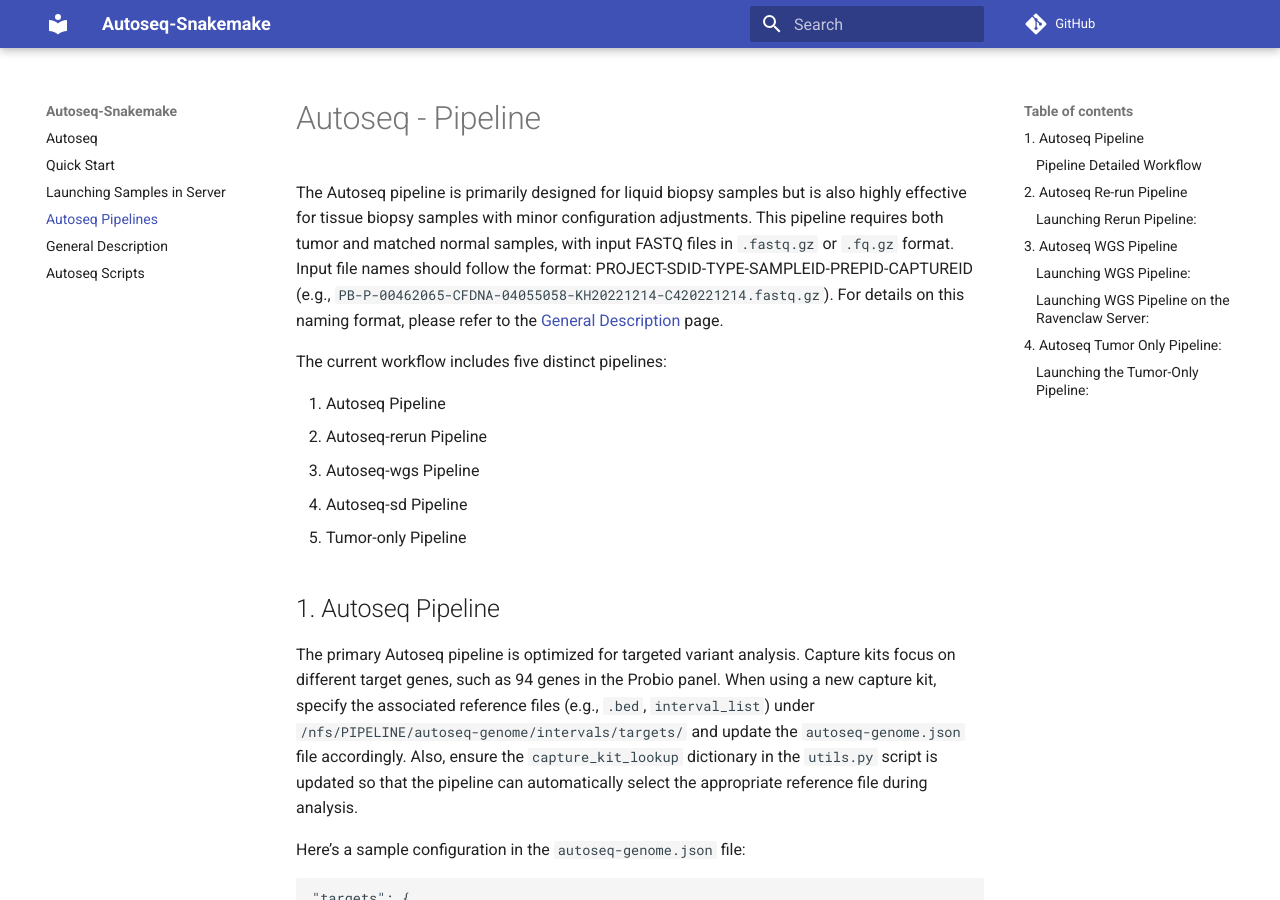
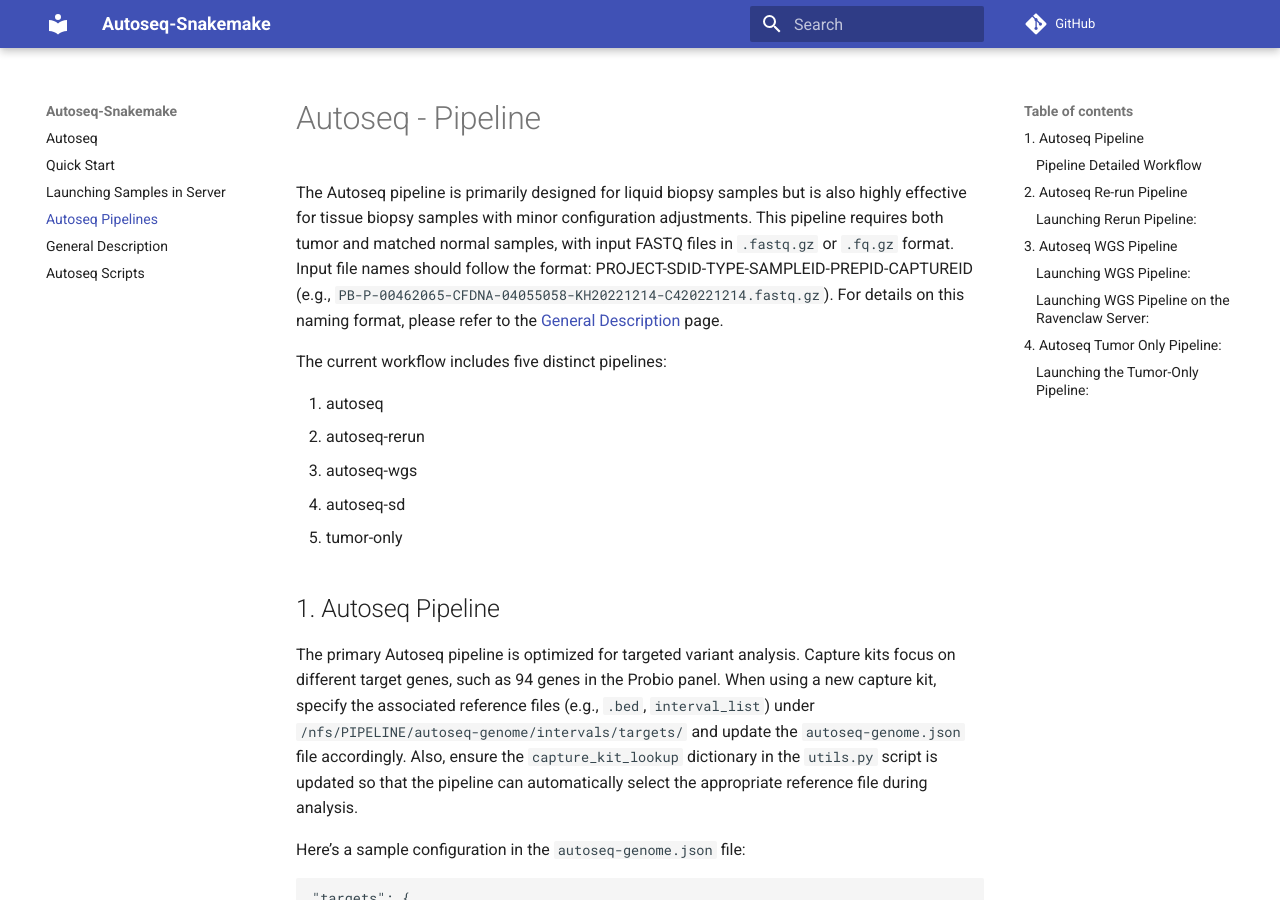
Before and after one commit to ClinSeq/autoseq-snakemake, an MkDocs documentation site: the page built from docs/autoseq_pipeline.md, in a window 1280 px wide and 900 px high. Built offline with MkDocs 1.6.1 and Material for MkDocs 9.7.7, drawn with Linux system fonts in a browser that asks for light colours; comment, search, counter and statistics services are not loaded.

Commit message:
Update autoseq_pipeline.md

```diff
--- a/docs/autoseq_pipeline.md
+++ b/docs/autoseq_pipeline.md
@@ -4,11 +4,11 @@ The Autoseq pipeline is primarily designed for liquid biopsy samples but is also
 
 The current workflow includes five distinct pipelines:
 
-1. Autoseq Pipeline
-2. Autoseq-rerun Pipeline
-3. Autoseq-wgs Pipeline
-4. Autoseq-sd Pipeline
-5. Tumor-only Pipeline
+1. autoseq
+2. autoseq-rerun
+3. autoseq-wgs
+4. autoseq-sd
+5. tumor-only
 
 ## 1. Autoseq Pipeline
 
```
